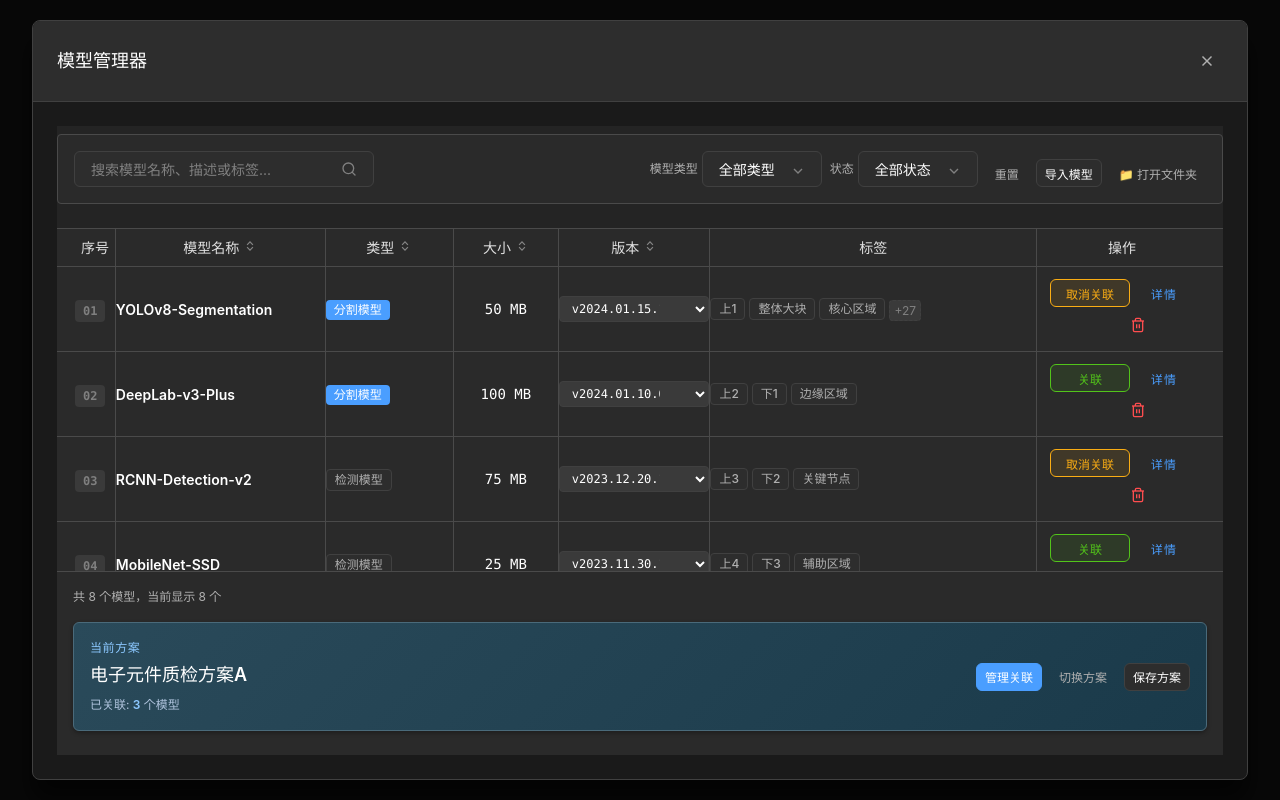
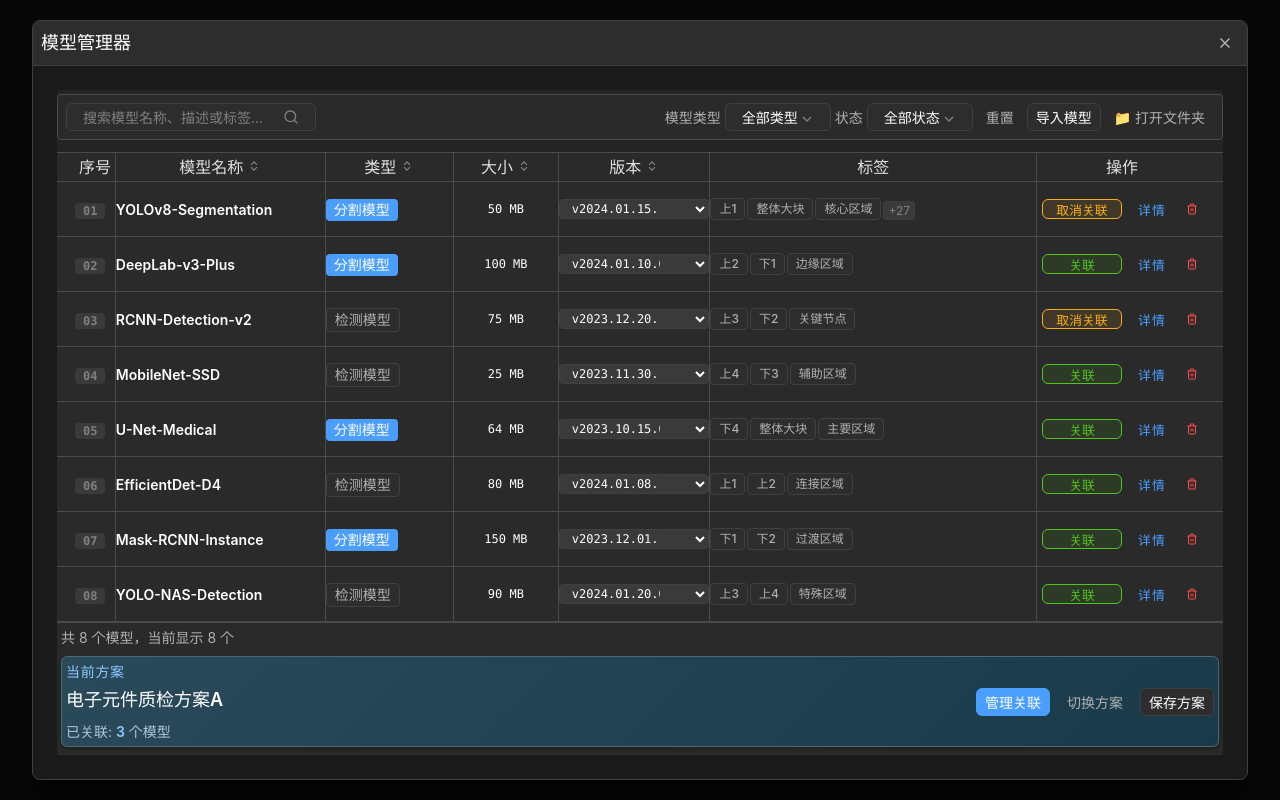
Before and after one commit to PykeW/Model-package-manager, a React (Vite) app: page / in a window 1280 px wide. Built offline with nearby package versions, Linux system fonts and the light colour scheme.

Commit message:
优化模型管理器和表格组件样式，调整内边距和字体大小，减少元素尺寸，提升整体用户体验

```diff
--- a/src/components/ModelManager/ModelFilter.module.css
+++ b/src/components/ModelManager/ModelFilter.module.css
@@ -5,18 +5,18 @@
 .filterContainer {
   display: flex;
   align-items: end;
-  gap: var(--spacing-md);
-  padding: var(--spacing-md);
+  gap: var(--spacing-sm); /* 减少间距，从md改为sm */
+  padding: var(--spacing-sm); /* 减少内边距，从md改为sm */
   background-color: #2a2a2a;
   border: 1px solid #4a4a4a;
   border-radius: 4px;
-  margin-bottom: var(--spacing-md);
+  margin-bottom: var(--spacing-sm); /* 减少底部间距，从md改为sm */
   /* 移除 flex-wrap: wrap; 确保内容在一行显示 */
 }
 
 .searchContainer {
-  flex: 0 0 300px;
-  max-width: 300px;
+  flex: 0 0 250px; /* 减少搜索容器宽度，从300px改为250px */
+  max-width: 250px; /* 减少最大宽度，从300px改为250px */
 }
 
 .searchInput {
@@ -26,7 +26,7 @@
 .filtersContainer {
   display: flex;
   align-items: end;
-  gap: var(--spacing-sm);
+  gap: var(--spacing-xs); /* 进一步减少间距，从sm改为xs */
   flex: 1;
   justify-content: flex-end;
   min-width: 0;
@@ -37,12 +37,12 @@
   flex-direction: row;
   align-items: center;
   gap: var(--spacing-xs);
-  min-width: 100px;
+  min-width: 80px; /* 减少最小宽度，从100px改为80px */
   flex-shrink: 1;
 }
 
 .filterLabel {
-  font-size: var(--font-xs);
+  font-size: var(--font-sm); /* 增大标签字体大小，从xs改为sm */
   font-weight: var(--font-medium);
   color: #b0b0b0;
   white-space: nowrap;
@@ -50,7 +50,7 @@
 }
 
 .filterSelect {
-  min-width: 120px;
+  min-width: 100px; /* 减少选择框最小宽度，从120px改为100px */
 }
 
 .resetButton {
--- a/src/components/ModelManager/ModelManager.module.css
+++ b/src/components/ModelManager/ModelManager.module.css
@@ -15,7 +15,7 @@
   display: flex;
   align-items: center;
   justify-content: space-between;
-  padding: var(--spacing-md) var(--spacing-sm);
+  padding: var(--spacing-xs) var(--spacing-sm); /* 进一步减少头部内边距 */
   background-color: #2a2a2a;
   border-bottom: 1px solid #4a4a4a;
   flex-shrink: 0;
@@ -28,7 +28,7 @@
 }
 
 .title {
-  font-size: var(--font-2xl);
+  font-size: var(--font-xl); /* 增大标题字体大小，从lg改为xl */
   font-weight: var(--font-bold);
   color: #ffffff;
   margin: 0;
@@ -39,11 +39,11 @@
 
 .title::before {
   content: '🤖';
-  font-size: var(--font-3xl);
+  font-size: var(--font-2xl); /* 增大emoji字体大小，从xl改为2xl */
 }
 
 .subtitle {
-  font-size: var(--font-sm);
+  font-size: var(--font-sm); /* 增大副标题字体大小，从xs改为sm */
   color: #b0b0b0;
   margin: 0;
 }
@@ -54,11 +54,9 @@
   gap: var(--spacing-sm);
 }
 
-
-
 .filterSection {
   flex-shrink: 0;
-  padding: var(--spacing-sm) 0;
+  padding: var(--spacing-xs) 0;
   background-color: #242424;
   border-bottom: 1px solid #4a4a4a;
 }
@@ -69,27 +67,27 @@
   overflow: auto;
   display: flex;
   flex-direction: column;
-  min-height: 0; /* 确保flex子项可以收缩 */
-  max-height: calc(100vh - 200px); /* 限制最大高度，确保能滚动 */
+  min-height: 0;
+  max-height: calc(100vh - 140px); /* 进一步减少限制高度，给表格更多空间 */
 }
 
 .table {
   flex: 1;
-  min-height: 0; /* 允许表格内容滚动 */
+  min-height: 0;
 }
 
 .footer {
   display: flex;
   flex-direction: column;
-  gap: var(--spacing-sm);
+  gap: var(--spacing-xs);
   flex-shrink: 0;
   background-color: #2a2a2a;
   border-top: 1px solid #4a4a4a;
-  padding: var(--spacing-md);
+  padding: var(--spacing-xs); /* 进一步减少底部内边距 */
 }
 
 .modelCount {
-  font-size: var(--font-xs);
+  font-size: var(--font-sm); /* 增大模型计数字体大小，从xs改为sm */
   color: #b0b0b0;
 }
 
@@ -98,7 +96,7 @@
   .header {
     flex-direction: column;
     align-items: stretch;
-    gap: var(--spacing-md);
+    gap: var(--spacing-sm); /* 减少响应式间距 */
   }
 
   .actions {
@@ -106,8 +104,6 @@
     flex-wrap: wrap;
   }
 }
-
-
 
 /* 高对比度模式 */
 @media (prefers-contrast: high) {
@@ -120,13 +116,13 @@
   }
 }
 
-/* ========== 新增：方案面板样式 ========== */
+/* ========== 方案面板样式 ========== */
 .schemePanel {
   background: linear-gradient(135deg, #2a4a5a, #1a3a4a);
   border: 1px solid #4a6a7a;
   border-radius: 6px;
-  padding: var(--spacing-md);
-  margin: var(--spacing-sm) 0;
+  padding: var(--spacing-xs); /* 进一步减少方案面板内边距 */
+  margin: var(--spacing-xs) 0;
   display: flex;
   justify-content: space-between;
   align-items: center;
@@ -141,7 +137,7 @@
 }
 
 .schemeLabel {
-  font-size: var(--font-xs);
+  font-size: var(--font-sm); /* 增大方案标签字体大小，从xs改为sm */
   color: #8cc8ff;
   font-weight: 500;
   text-transform: uppercase;
@@ -151,25 +147,25 @@
 }
 
 .schemeStatus {
-  font-size: var(--font-xs);
+  font-size: var(--font-sm); /* 增大方案状态字体大小，从xs改为sm */
   font-weight: 500;
-  color: #52c41a; /* 默认运行中颜色 */
+  color: #52c41a;
   display: inline-block;
 }
 
 .schemeStatus.inactive {
-  color: #faad14; /* 停用状态颜色 */
+  color: #faad14;
 }
 
 .schemeName {
-  font-size: var(--font-lg);
+  font-size: var(--font-lg); /* 增大方案名称字体大小，从md改为lg */
   font-weight: 600;
   color: #ffffff;
   margin-bottom: var(--spacing-xs);
 }
 
 .schemeStats {
-  font-size: var(--font-xs);
+  font-size: var(--font-sm); /* 增大方案统计字体大小，从xs改为sm */
   color: #b0c4de;
 }
 
@@ -199,8 +195,6 @@
   filter: brightness(1.1);
 }
 
-
-
 /* 错误消息样式 */
 .errorMessage {
   display: flex;
--- a/src/components/ModelTable/ModelTable.module.css
+++ b/src/components/ModelTable/ModelTable.module.css
@@ -17,9 +17,9 @@
   font-weight: var(--font-bold);
   color: var(--text-tertiary);
   background-color: var(--tertiary-bg);
-  padding: var(--spacing-xs) var(--spacing-sm);
+  padding: 1px var(--spacing-sm); /* 减少内边距 */
   border-radius: var(--radius-sm);
-  font-size: var(--font-xs);
+  font-size: var(--font-xs); /* 增大字体大小，从10px改为xs */
 }
 
 /* 模型名称列样式 */
@@ -33,7 +33,7 @@
 .modelName {
   font-weight: var(--font-semibold);
   color: #ffffff;
-  font-size: var(--font-sm);
+  font-size: var(--font-sm); /* 增大模型名称字体大小，从xs改为sm */
   flex: 1;
 }
 
@@ -41,8 +41,8 @@
   display: inline-flex;
   align-items: center;
   justify-content: center;
-  width: 24px;
-  height: 24px;
+  width: 20px; /* 减少按钮尺寸，从24px改为20px */
+  height: 20px; /* 减少按钮尺寸，从24px改为20px */
   padding: 0;
   background-color: transparent;
   border: 1px solid transparent;
@@ -77,8 +77,8 @@
 }
 
 .editButton svg {
-  width: 14px;
-  height: 14px;
+  width: 12px; /* 减少图标尺寸，从14px改为12px */
+  height: 12px; /* 减少图标尺寸，从14px改为12px */
 }
 
 /* 框架列样式 */
@@ -100,6 +100,7 @@
   display: flex;
   align-items: center;
   justify-content: center;
+  font-size: var(--font-xs); /* 增大字体大小，从10px改为xs */
 }
 
 /* 准确率列样式 */
@@ -120,9 +121,9 @@
   min-width: 140px;
   max-width: 180px;
   width: auto;
-  padding: var(--spacing-xs) calc(var(--spacing-sm) + 24px) var(--spacing-xs) var(--spacing-sm);
+  padding: 1px calc(var(--spacing-sm) + 24px) 1px var(--spacing-sm); /* 减少内边距 */
   font-family: 'Monaco', 'Consolas', monospace;
-  font-size: var(--font-xs);
+  font-size: var(--font-xs); /* 增大字体大小，从10px改为xs */
   font-weight: var(--font-medium);
   color: var(--text-primary);
   background-color: var(--tertiary-bg);
@@ -148,8 +149,8 @@
   display: flex;
   align-items: center;
   justify-content: center;
-  gap: var(--spacing-xs);
-  padding: var(--spacing-xs) var(--spacing-sm);
+  gap: 0px; /* 完全移除按钮间距 */
+  padding: 1px var(--spacing-xs); /* 进一步减少操作列内边距 */
   min-width: 160px;
   width: 100%;
   box-sizing: border-box;
@@ -160,8 +161,8 @@
   display: inline-flex;
   align-items: center;
   justify-content: center;
-  width: 28px;
-  height: 28px;
+  width: 20px; /* 进一步减少按钮尺寸，从24px改为20px */
+  height: 20px; /* 进一步减少按钮尺寸，从24px改为20px */
   padding: 0;
   background-color: transparent;
   border: 1px solid transparent;
@@ -173,16 +174,16 @@
 }
 
 .actionButton svg {
-  width: 16px;
-  height: 16px;
+  width: 12px; /* 进一步减少图标尺寸，从14px改为12px */
+  height: 12px; /* 进一步减少图标尺寸，从14px改为12px */
 }
 
 /* 详情按钮 */
 .detailButton {
   color: var(--accent-color);
-  font-size: 0.75rem;
+  font-size: 0.8rem; /* 增大字体大小，从0.7rem改为0.8rem */
   font-weight: 500;
-  padding: 0.375rem 0.75rem;
+  padding: 0.15rem 0.4rem; /* 进一步减少按钮内边距 */
   min-width: 60px; /* 增加最小宽度确保两字横排 */
   white-space: nowrap; /* 防止文字换行 */
   letter-spacing: 0.1em; /* 调整字符间距 */
@@ -195,17 +196,14 @@
   transform: scale(1.05);
 }
 
-/* 编辑按钮 */
-.editButton {
-  color: var(--warning-color);
-}
+
 
 /* 关联按钮样式 */
 .associateButton {
   color: #52c41a;
-  font-size: 0.75rem;
+  font-size: 0.8rem; /* 增大字体大小，从0.7rem改为0.8rem */
   font-weight: 500;
-  padding: 0.375rem 0.75rem;
+  padding: 0.15rem 0.4rem; /* 进一步减少按钮内边距 */
   min-width: 80px; /* 统一宽度确保对齐 */
   white-space: nowrap;
   border: 1px solid #52c41a;
@@ -223,9 +221,9 @@
 /* 取消关联按钮样式 */
 .disassociateButton {
   color: #faad14;
-  font-size: 0.75rem;
+  font-size: 0.8rem; /* 增大字体大小，从0.7rem改为0.8rem */
   font-weight: 500;
-  padding: 0.375rem 0.75rem;
+  padding: 0.15rem 0.4rem; /* 进一步减少按钮内边距 */
   min-width: 80px; /* 统一宽度确保对齐 */
   white-space: nowrap;
   border: 1px solid #faad14;
@@ -240,12 +238,7 @@
   border-color: #faad14;
 }
 
-.editButton:hover {
-  background-color: rgba(255, 193, 7, 0.1);
-  border-color: var(--warning-color);
-  color: var(--warning-color);
-  transform: scale(1.1);
-}
+
 
 /* 删除按钮 */
 .deleteButton {
@@ -285,20 +278,20 @@
 .tagsCell {
   display: flex;
   align-items: center;
-  gap: var(--spacing-xs);
+  gap: 2px; /* 减少标签间距，使用固定值2px */
   flex-wrap: wrap;
   max-width: 100%;
 }
 
 .tag {
-  font-size: var(--font-xs);
+  font-size: var(--font-xs); /* 增大标签字体大小，从10px改为xs */
 }
 
 .moreTagsIndicator {
-  font-size: var(--font-xs);
+  font-size: var(--font-xs); /* 增大字体大小，从10px改为xs */
   color: var(--text-tertiary);
   background-color: var(--tertiary-bg);
-  padding: 2px var(--spacing-xs);
+  padding: 1px var(--spacing-xs); /* 减少内边距 */
   border-radius: var(--radius-sm);
   border: 1px dashed var(--border-color);
   cursor: pointer;
--- a/src/components/ModelTable/ModelTable.tsx
+++ b/src/components/ModelTable/ModelTable.tsx
@@ -223,19 +223,7 @@ export const ModelTable: React.FC<ModelTableProps> = ({
             </button>
           </Tooltip>
 
-          <button
-            className={`${styles.actionButton} ${styles.editButton}`}
-            onClick={(e) => {
-              e.stopPropagation();
-              console.log('编辑模型:', model.name);
-            }}
-            title="编辑模型"
-          >
-            <svg viewBox="0 0 24 24" fill="none" stroke="currentColor" strokeWidth="2">
-              <path d="M11 4H4a2 2 0 0 0-2 2v14a2 2 0 0 0 2 2h14a2 2 0 0 0 2-2v-7" />
-              <path d="M18.5 2.5a2.121 2.121 0 0 1 3 3L12 15l-4 1 1-4 9.5-9.5z" />
-            </svg>
-          </button>
+
 
           <button
             className={`${styles.actionButton} ${styles.deleteButton}`}
--- a/src/components/UI/Button/Button.module.css
+++ b/src/components/UI/Button/Button.module.css
@@ -27,21 +27,21 @@
 
 /* 尺寸变体 */
 .small {
-  height: var(--btn-height-sm);
+  height: 28px; /* 减少小按钮高度，使其与表格行更协调 */
   padding: 0 var(--spacing-sm);
-  font-size: var(--font-xs);
+  font-size: var(--font-sm); /* 增大小按钮字体大小，从xs改为sm */
 }
 
 .medium {
   height: var(--btn-height-md);
   padding: 0 var(--spacing-md);
-  font-size: var(--font-sm);
+  font-size: var(--font-md); /* 增大中按钮字体大小，从sm改为md */
 }
 
 .large {
   height: var(--btn-height-lg);
   padding: 0 var(--spacing-lg);
-  font-size: var(--font-md);
+  font-size: var(--font-lg); /* 增大大按钮字体大小，从md改为lg */
 }
 
 /* 颜色变体 */
--- a/src/components/UI/Input/Input.module.css
+++ b/src/components/UI/Input/Input.module.css
@@ -10,10 +10,10 @@
 
 .input {
   width: 100%;
-  height: var(--input-height-md);
+  height: 28px; /* 减少输入框高度，使其与按钮协调 */
   padding: 0 var(--spacing-md);
   font-family: inherit;
-  font-size: var(--font-sm);
+  font-size: var(--font-sm); /* 调整字体大小，从md改为sm，与按钮保持一致 */
   color: var(--text-primary);
   background-color: var(--secondary-bg);
   border: 1px solid var(--border-color);
@@ -53,7 +53,7 @@
 }
 
 .errorMessage {
-  font-size: var(--font-xs);
+  font-size: var(--font-sm); /* 增大错误消息字体大小，从xs改为sm */
   color: var(--error-color);
   margin-top: var(--spacing-xs);
   display: flex;
--- a/src/components/UI/Modal/Modal.module.css
+++ b/src/components/UI/Modal/Modal.module.css
@@ -61,14 +61,14 @@
   display: flex;
   align-items: center;
   justify-content: space-between;
-  padding: var(--spacing-lg);
+  padding: var(--spacing-sm); /* 减少头部内边距，从lg改为sm */
   border-bottom: 1px solid var(--border-color);
   background-color: var(--secondary-bg);
 }
 
 .title {
   margin: 0;
-  font-size: var(--font-lg);
+  font-size: var(--font-lg); /* 增大标题字体大小，从md改为lg */
   font-weight: var(--font-semibold);
   color: var(--text-primary);
 }
@@ -77,8 +77,8 @@
   display: flex;
   align-items: center;
   justify-content: center;
-  width: 32px;
-  height: 32px;
+  width: 28px; /* 减少关闭按钮尺寸，从32px改为28px */
+  height: 28px; /* 减少关闭按钮尺寸，从32px改为28px */
   padding: 0;
   background: none;
   border: none;
--- a/src/components/UI/Select/Select.module.css
+++ b/src/components/UI/Select/Select.module.css
@@ -11,10 +11,10 @@
 
 .select {
   width: 100%;
-  height: var(--input-height-md);
+  height: 28px; /* 减少选择框高度，使其与按钮协调 */
   padding: 0 var(--spacing-xl) 0 var(--spacing-md);
   font-family: inherit;
-  font-size: var(--font-sm);
+  font-size: var(--font-sm); /* 调整字体大小，从md改为sm，与按钮保持一致 */
   color: var(--text-primary);
   background-color: var(--secondary-bg);
   border: 1px solid var(--border-color);
@@ -75,7 +75,7 @@
 }
 
 .errorMessage {
-  font-size: var(--font-xs);
+  font-size: var(--font-sm); /* 增大错误消息字体大小，从xs改为sm */
   color: var(--error-color);
   margin-top: var(--spacing-xs);
   display: flex;
--- a/src/components/UI/Table/Table.module.css
+++ b/src/components/UI/Table/Table.module.css
@@ -13,7 +13,7 @@
 .table {
   width: 100%;
   border-collapse: collapse;
-  font-size: var(--font-sm);
+  font-size: var(--font-md); /* 增大表格字体大小，从sm改为md */
   table-layout: fixed;
 }
 
@@ -25,7 +25,7 @@
 }
 
 .tableHeaderCell {
-  padding: var(--spacing-sm) 0;
+  padding: 2px 0; /* 进一步减少表头内边距，使用固定值2px */
   text-align: center;
   font-weight: var(--font-semibold);
   color: #e0e0e0;
@@ -114,8 +114,8 @@
 .tableRow {
   transition: background-color var(--transition-fast);
   cursor: default;
-  height: 64px !important; /* 强制固定行高，确保切换视图时高度一致 */
-  max-height: 64px !important; /* 防止内容撑开 */
+  height: 32px !important; /* 进一步降低行高，从40px减少到32px */
+  max-height: 32px !important; /* 防止内容撑开 */
   overflow: hidden !important; /* 隐藏超出的内容 */
 }
 
@@ -133,14 +133,14 @@
 }
 
 .tableCell {
-  padding: var(--spacing-sm) 0;
+  padding: 2px 0; /* 进一步减少内边距，使用固定值2px */
   color: #b0b0b0;
   border-bottom: 1px solid #4a4a4a;
   border-right: 1px solid #4a4a4a;
   vertical-align: middle;
   box-sizing: border-box;
-  height: 64px !important; /* 强制单元格高度 */
-  max-height: 64px !important; /* 防止内容撑开 */
+  height: 32px !important; /* 进一步降低单元格高度，从40px减少到32px */
+  max-height: 32px !important; /* 防止内容撑开 */
   overflow: hidden !important; /* 隐藏超出的内容 */
 }
 
--- a/src/components/UI/Tag/Tag.module.css
+++ b/src/components/UI/Tag/Tag.module.css
@@ -7,7 +7,7 @@
   align-items: center;
   gap: var(--spacing-xs);
   padding: var(--spacing-xs) var(--spacing-sm);
-  font-size: var(--font-xs);
+  font-size: var(--font-sm); /* 增大标签字体大小，从xs改为sm */
   font-weight: var(--font-medium);
   border-radius: var(--radius-sm);
   white-space: nowrap;
--- a/src/components/UI/Tooltip/Tooltip.tsx
+++ b/src/components/UI/Tooltip/Tooltip.tsx
@@ -255,7 +255,7 @@ export const Tooltip: React.FC<TooltipProps> = ({
   return (
     <div
       ref={containerRef}
-      className={`${styles.tooltipContainer} ${className}`}
+      className={`${styles.tooltipContainer}${className ? ` ${className}` : ''}`}
       onMouseEnter={handleMouseEnter}
       onMouseLeave={handleMouseLeave}
     >
```
